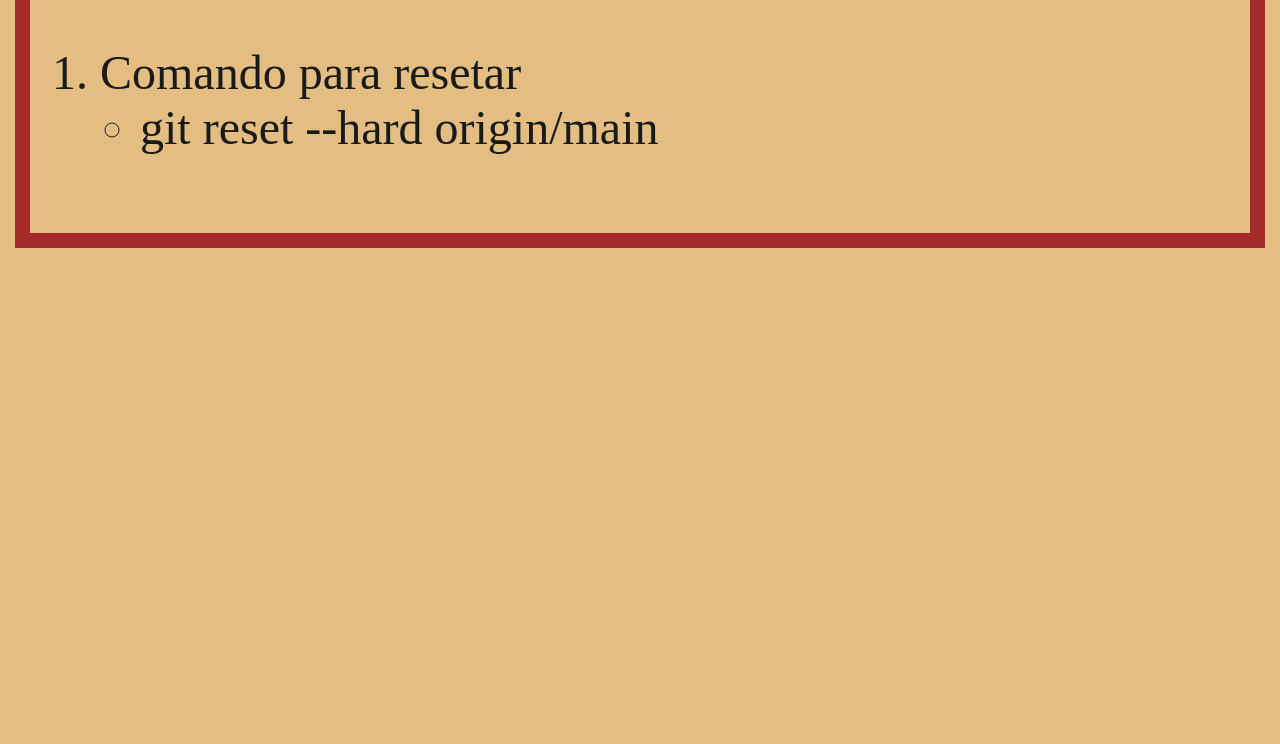
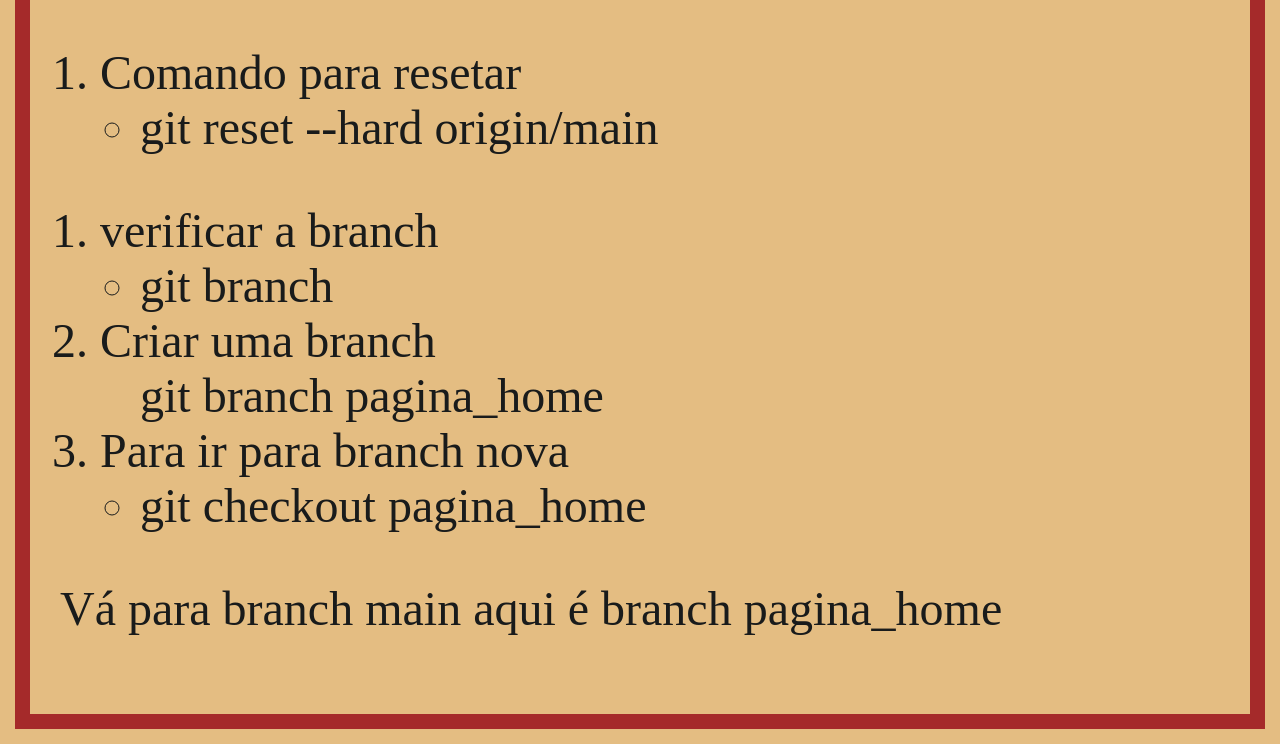
Before and after one commit to Mattheus199801/Projeto-em-git123, a plain HTML site: page comandos-git/comandos-git.html in a window 1280 px wide. Shown: the part 4293-5037 px from the top of the page. Before the commit the page ends 4556 px from the top, so only its background shows below. Drawn offline with Linux system fonts and the light colour scheme.

Commit message:
Nova branch criar para projetos em detalhos

```diff
--- a/comandos-git/comandos-git.html
+++ b/comandos-git/comandos-git.html
@@ -109,5 +109,18 @@
             <li>git reset --hard origin/main</li>
         </ul>
     </ol>
+    <ol>
+        <li>verificar a branch</li>
+        <ul>
+            <li>git branch</li>
+        </ul>
+        <li>Criar uma branch</li>
+        <ul>git branch pagina_home</ul>
+        <li>Para ir para branch nova</li>
+        <ul>
+            <li>git checkout pagina_home</li>
+        </ul>
+    </ol>
+    <p>Vá para branch main aqui é branch pagina_home</p>
 </body>
 </html>
```
